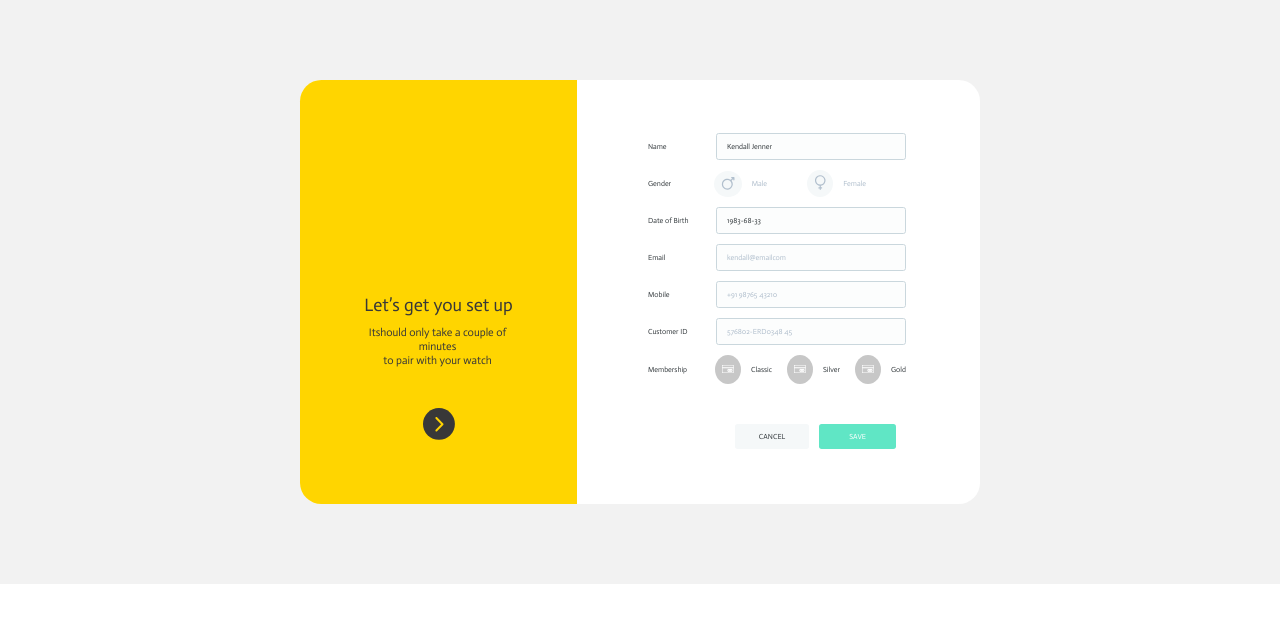
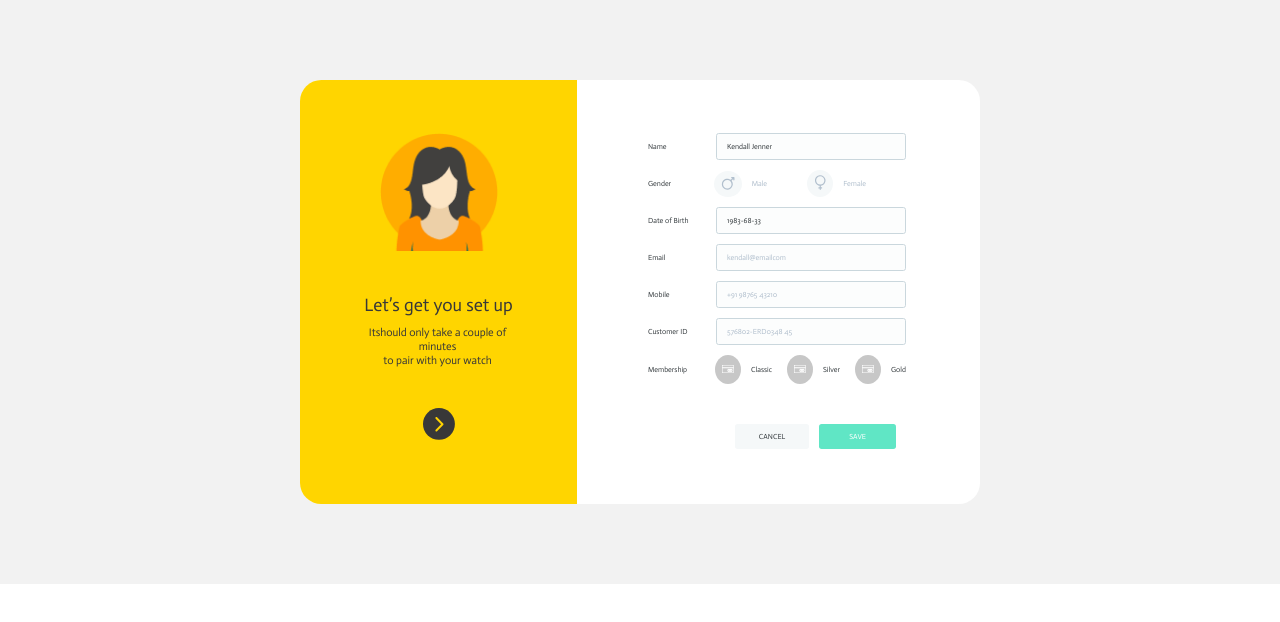
Before and after one commit to Mansurbek-Eshbotayev/New-check, a plain HTML site: page index.html in a window 1280 px wide. Drawn offline with Linux system fonts and the light colour scheme.

Commit message:
Add nev change

```diff
--- a/css/main.css
+++ b/css/main.css
@@ -51,6 +51,10 @@ border-radius: 21.25px;
 .info__left{
   width: 277px;
   text-align: center;
+  background-image: url(../img/women.png);
+  background-repeat: no-repeat;
+  background-size: 118px;
+  background-position: calc(50%) calc(50% - 100px);
   background-color: rgba(255, 213, 0, 1);
   border-radius: 21.25px 0px  0px  21.25px;
   padding: 0 50px 60px 50px;
```
